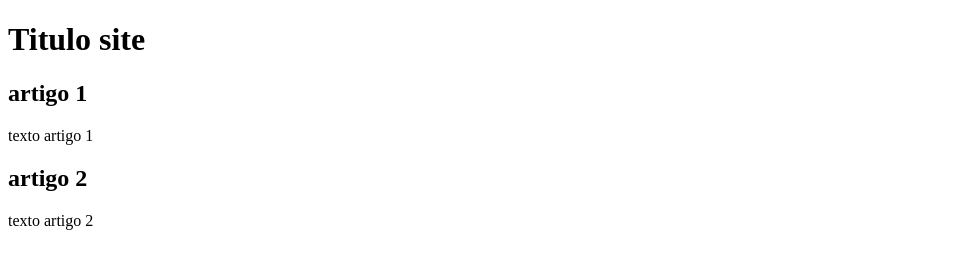
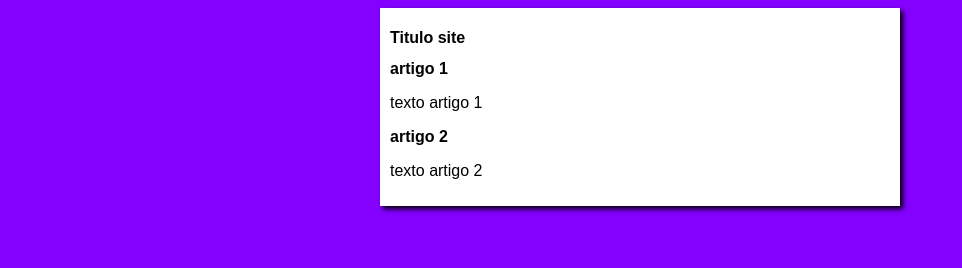
Before and after one commit to Gustavoyujisato/projeto-site, a plain HTML site: page index.html in a window 1280 px wide. Shown: the whole page, without its empty margins (0-962 px from the left). Drawn offline with Linux system fonts and the light colour scheme.

Commit message:
iniciei o design

```diff
--- /dev/null
+++ b/estilos/style.css
@@ -0,0 +1,14 @@
+* {
+    font-family: Arial,Helvetica,sans-serif;
+    font-size: 16px;
+}
+body{
+    background-color: rgb(132, 0, 255);
+}
+main{
+    background-color: white;
+    width: 500px;
+    margin:auto;
+    padding: 10px;
+    box-shadow: 3px 3px 5px black;
+}
--- a/index.html
+++ b/index.html
@@ -5,6 +5,7 @@
     <meta http-equiv="X-UA-Compatible" content="IE=edge">
     <meta name="viewport" content="width=device-width, initial-scale=1.0">
     <title>Titulo site</title>
+    <link rel="stylesheet" href="estilos/style.css">
 </head>
 <body>
     <main>
```
